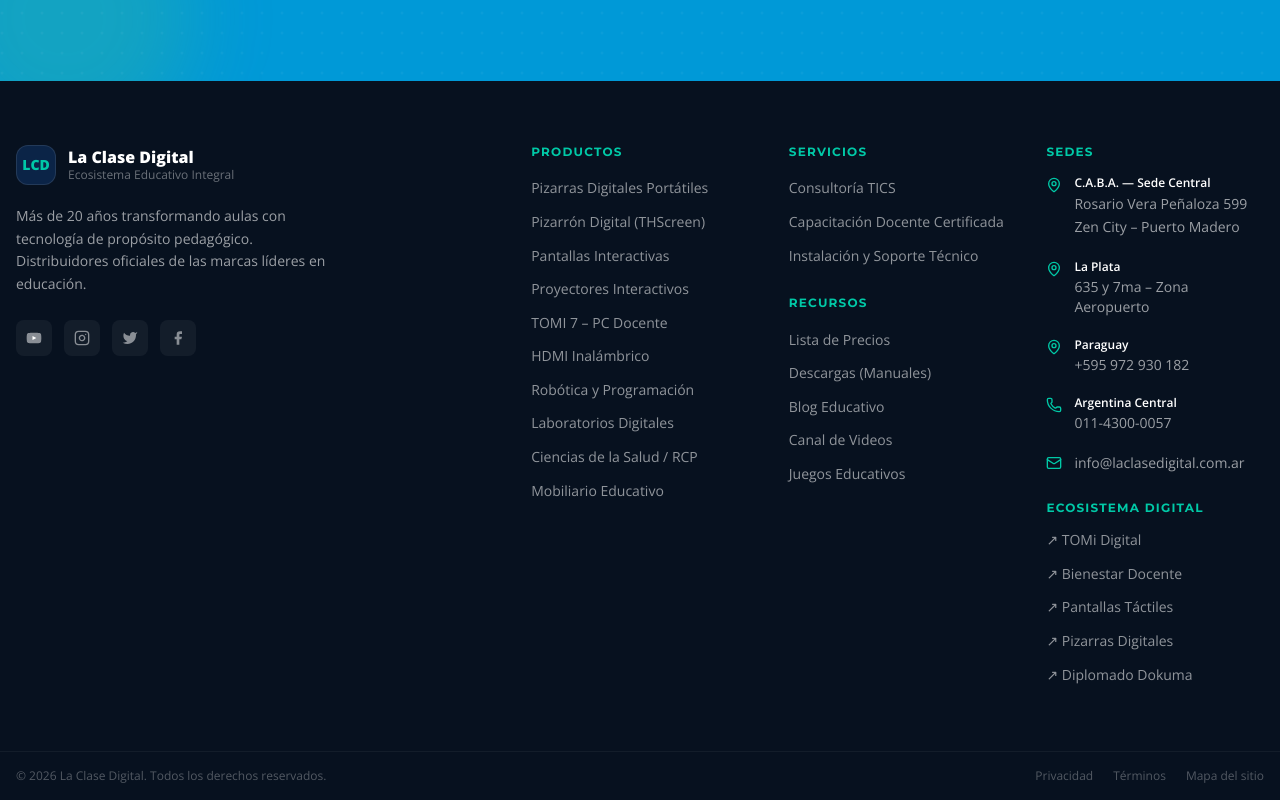
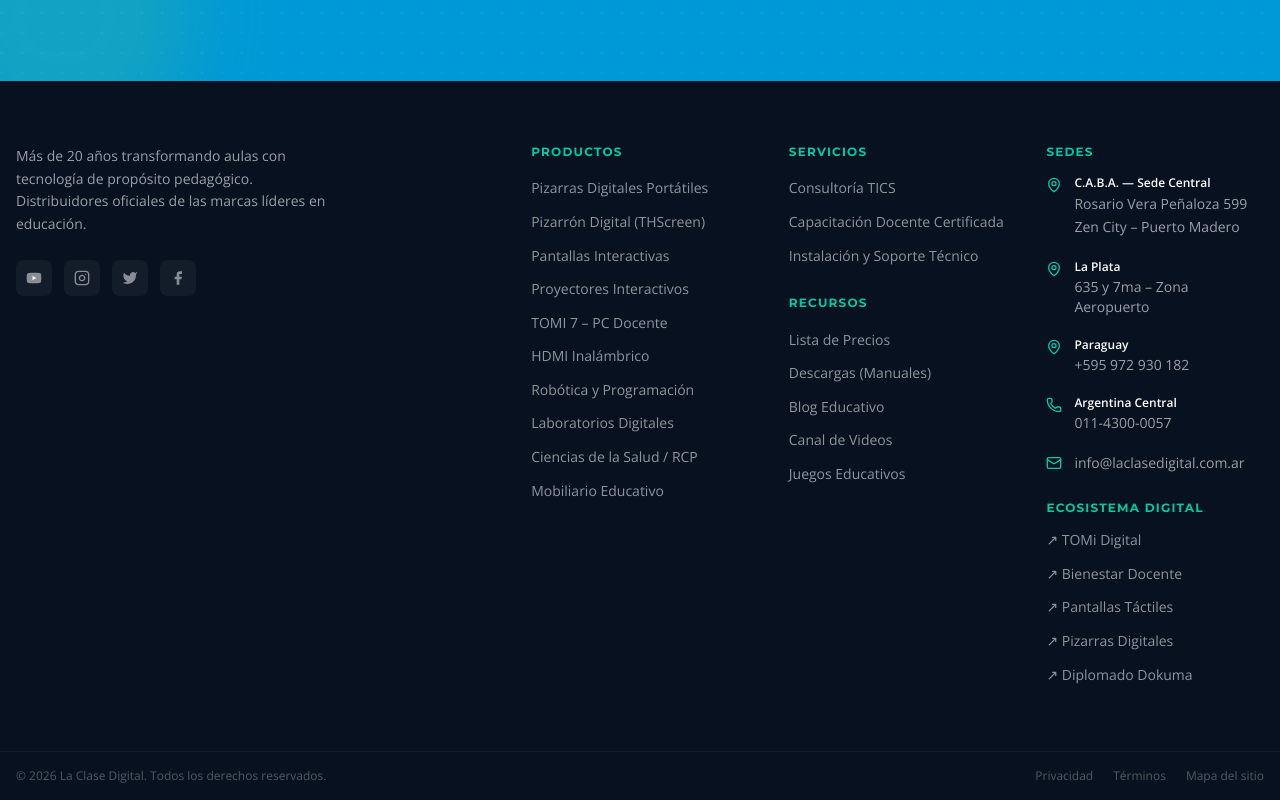
Before and after one commit to sr-roboto/LCD, a Next.js app: page / in a window 1280 px wide. Shown: the part 5577-6377 px from the top of the page. Built offline with nearby package versions, Linux system fonts and the light colour scheme.

Commit message:
style: fix SVG tag formatting and comment out brand section in Footer component

```diff
--- a/src/components/Footer.tsx
+++ b/src/components/Footer.tsx
@@ -3,22 +3,22 @@
 
 function YoutubeIcon({ className }: { className?: string }) {
   return (
-    <svg className={className} viewBox="0 0 24 24" fill="currentColor"><path d="M22.54 6.42a2.78 2.78 0 0 0-1.95-1.96C18.88 4 12 4 12 4s-6.88 0-8.59.46A2.78 2.78 0 0 0 1.46 6.42 29 29 0 0 0 1 12a29 29 0 0 0 .46 5.58 2.78 2.78 0 0 0 1.95 1.96C5.12 20 12 20 12 20s6.88 0 8.59-.46a2.78 2.78 0 0 0 1.95-1.96A29 29 0 0 0 23 12a29 29 0 0 0-.46-5.58z"/><polygon fill="#fff" points="9.75 15.02 15.5 12 9.75 8.98 9.75 15.02"/></svg>
+    <svg className={className} viewBox="0 0 24 24" fill="currentColor"><path d="M22.54 6.42a2.78 2.78 0 0 0-1.95-1.96C18.88 4 12 4 12 4s-6.88 0-8.59.46A2.78 2.78 0 0 0 1.46 6.42 29 29 0 0 0 1 12a29 29 0 0 0 .46 5.58 2.78 2.78 0 0 0 1.95 1.96C5.12 20 12 20 12 20s6.88 0 8.59-.46a2.78 2.78 0 0 0 1.95-1.96A29 29 0 0 0 23 12a29 29 0 0 0-.46-5.58z" /><polygon fill="#fff" points="9.75 15.02 15.5 12 9.75 8.98 9.75 15.02" /></svg>
   );
 }
 function InstagramIcon({ className }: { className?: string }) {
   return (
-    <svg className={className} viewBox="0 0 24 24" fill="none" stroke="currentColor" strokeWidth="2" strokeLinecap="round" strokeLinejoin="round"><rect x="2" y="2" width="20" height="20" rx="5" ry="5"/><path d="M16 11.37A4 4 0 1 1 12.63 8 4 4 0 0 1 16 11.37z"/><line x1="17.5" y1="6.5" x2="17.51" y2="6.5"/></svg>
+    <svg className={className} viewBox="0 0 24 24" fill="none" stroke="currentColor" strokeWidth="2" strokeLinecap="round" strokeLinejoin="round"><rect x="2" y="2" width="20" height="20" rx="5" ry="5" /><path d="M16 11.37A4 4 0 1 1 12.63 8 4 4 0 0 1 16 11.37z" /><line x1="17.5" y1="6.5" x2="17.51" y2="6.5" /></svg>
   );
 }
 function TwitterIcon({ className }: { className?: string }) {
   return (
-    <svg className={className} viewBox="0 0 24 24" fill="currentColor"><path d="M23 3a10.9 10.9 0 0 1-3.14 1.53 4.48 4.48 0 0 0-7.86 3v1A10.66 10.66 0 0 1 3 4s-4 9 5 13a11.64 11.64 0 0 1-7 2c9 5 20 0 20-11.5a4.5 4.5 0 0 0-.08-.83A7.72 7.72 0 0 0 23 3z"/></svg>
+    <svg className={className} viewBox="0 0 24 24" fill="currentColor"><path d="M23 3a10.9 10.9 0 0 1-3.14 1.53 4.48 4.48 0 0 0-7.86 3v1A10.66 10.66 0 0 1 3 4s-4 9 5 13a11.64 11.64 0 0 1-7 2c9 5 20 0 20-11.5a4.5 4.5 0 0 0-.08-.83A7.72 7.72 0 0 0 23 3z" /></svg>
   );
 }
 function FacebookIcon({ className }: { className?: string }) {
   return (
-    <svg className={className} viewBox="0 0 24 24" fill="currentColor"><path d="M18 2h-3a5 5 0 0 0-5 5v3H7v4h3v8h4v-8h3l1-4h-4V7a1 1 0 0 1 1-1h3z"/></svg>
+    <svg className={className} viewBox="0 0 24 24" fill="currentColor"><path d="M18 2h-3a5 5 0 0 0-5 5v3H7v4h3v8h4v-8h3l1-4h-4V7a1 1 0 0 1 1-1h3z" /></svg>
   );
 }
 
@@ -73,7 +73,7 @@
 
           {/* Brand column */}
           <div className="lg:col-span-2">
-            <div className="flex items-center gap-3 mb-5">
+            {/* <div className="flex items-center gap-3 mb-5">
               <div className="w-10 h-10 rounded-xl bg-[#0B2447] border border-white/10 flex items-center justify-center">
                 <span className="text-[#00C9A7] font-black text-sm">LCD</span>
               </div>
@@ -81,7 +81,7 @@
                 <p className="font-black text-white text-base leading-tight">La Clase Digital</p>
                 <p className="text-xs text-white/40">Ecosistema Educativo Integral</p>
               </div>
-            </div>
+            </div> */}
             <p className="text-white/60 text-sm leading-relaxed max-w-xs mb-6">
               Más de 20 años transformando aulas con tecnología de propósito pedagógico. Distribuidores oficiales de las marcas líderes en educación.
             </p>
@@ -153,7 +153,7 @@
                 <MapPin className="w-4 h-4 text-[#00C9A7] shrink-0 mt-0.5" />
                 <div>
                   <p className="text-white font-semibold text-xs mb-0.5">C.A.B.A. — Sede Central</p>
-                  <p className="leading-relaxed">Rosario Vera Peñaloza 599<br/>Zen City – Puerto Madero</p>
+                  <p className="leading-relaxed">Rosario Vera Peñaloza 599<br />Zen City – Puerto Madero</p>
                 </div>
               </div>
               <div className="flex gap-3">
```
